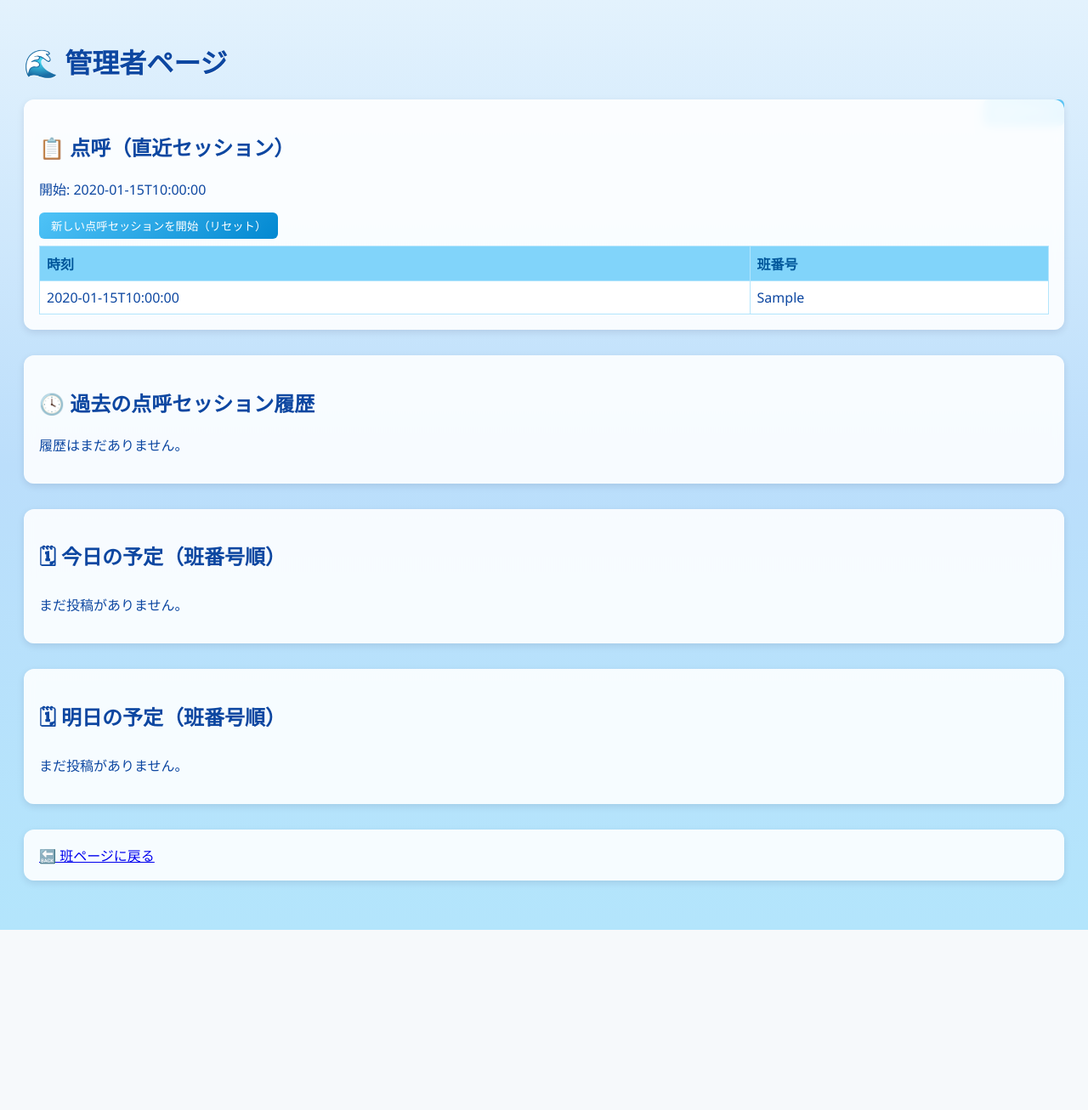
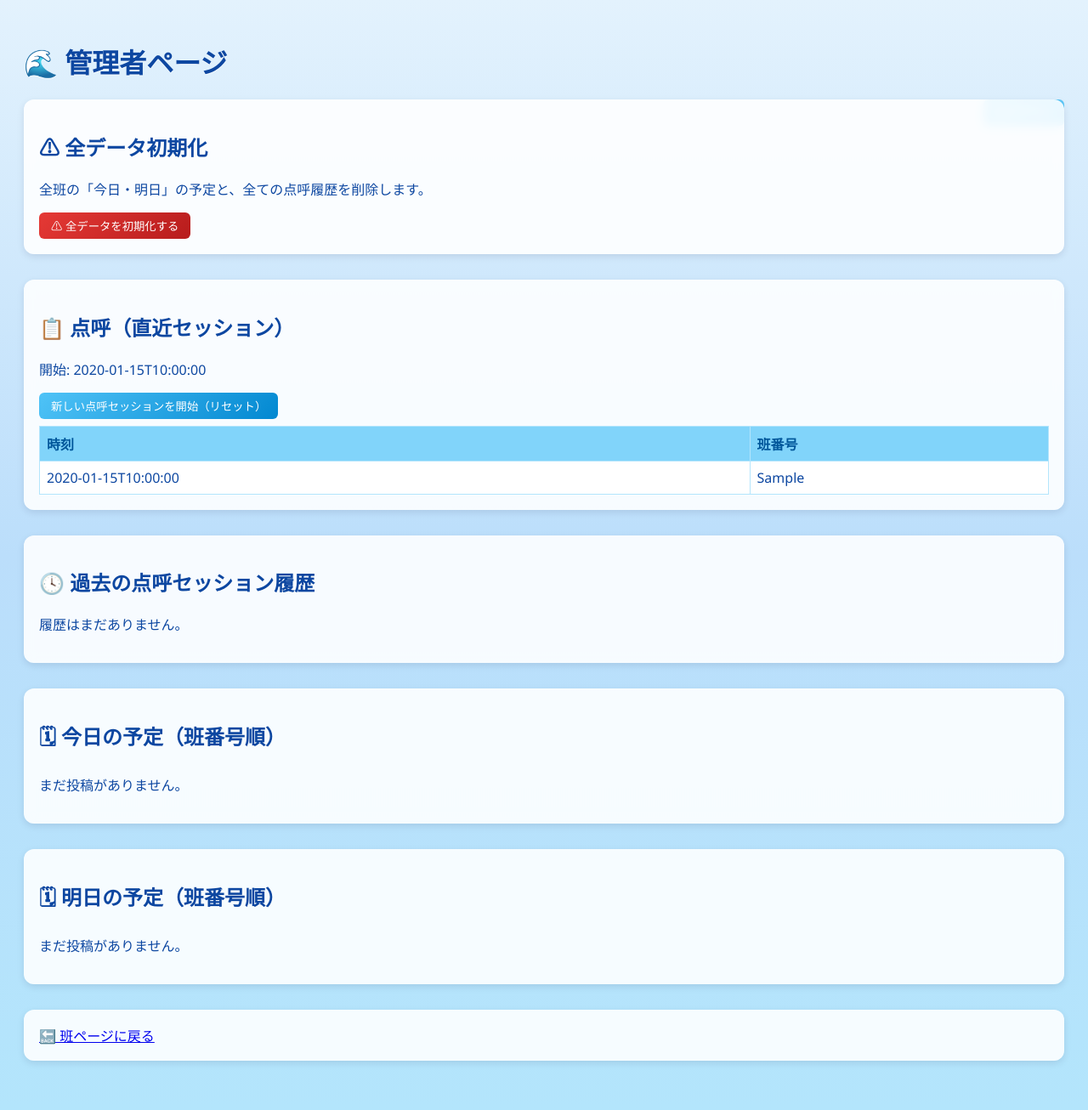
Before and after one commit to phantomDIS/kaisei_attendance, a Flask app: page /admin in a window 1280 px wide. Shown: the whole page at 85% size. Before the commit the page ends 1094 px from the top, so only its background shows below. Run offline with Flask 3, Linux system fonts and the light colour scheme; the visitor is signed in with stand-in values (Sample User, id 1); tables that the repository leaves empty hold one stand-in row (values such as "Sample post").

Commit message:
add full reset button

```diff
--- a/app.py
+++ b/app.py
@@ -366,6 +366,24 @@ def admin_comment(day, index):
 
     return redirect(url_for("admin"))
 
+@app.route("/admin_reset_all", methods=["POST"])
+def admin_reset_all():
+    # 管理者だけ
+    if session.get("user") != "admin":
+        return redirect(url_for("login"))
+
+    # 消す順番が大事（外部キーの関係）
+    AttendanceEntry.query.delete()
+    AttendanceSession.query.delete()
+    Schedule.query.delete()
+    db.session.commit()
+
+    # 新しい点呼セッションを1つ作っておく
+    get_latest_session(create_if_missing=True)
+
+    return redirect(url_for("admin"))
+
+
 
 # ============ サーバー起動 ============
 
--- a/templates/admin.html
+++ b/templates/admin.html
@@ -22,23 +22,60 @@
     table { width: 100%; border-collapse: collapse; margin-top: 8px; }
     th, td { border: 1px solid #b3e5fc; padding: 8px; text-align: left; background: #fff; }
     th { background: #81d4fa; color: #01579b; }
-    textarea { width: 100%; min-height: 60px; border: 1px solid #81d4fa; border-radius: 6px; padding: 6px; }
+    textarea {
+      width: 100%;
+      min-height: 60px;
+      border: 1px solid #81d4fa;
+      border-radius: 6px;
+      padding: 6px;
+    }
     button {
-      padding: 6px 14px; border-radius: 6px; border: none;
-      background: linear-gradient(135deg, #4fc3f7, #0288d1); color: #fff; cursor: pointer;
+      padding: 6px 14px;
+      border-radius: 6px;
+      border: none;
+      background: linear-gradient(135deg, #4fc3f7, #0288d1);
+      color: #fff;
+      cursor: pointer;
     }
-    button:hover { background: linear-gradient(135deg, #81d4fa, #0277bd); }
+    button:hover {
+      background: linear-gradient(135deg, #81d4fa, #0277bd);
+    }
+    .danger-btn {
+      background: linear-gradient(135deg, #e53935, #b71c1c);
+    }
+    .danger-btn:hover {
+      background: linear-gradient(135deg, #ef5350, #b71c1c);
+    }
     details {
-      background: #e1f5fe; border-left: 5px solid #4fc3f7; border-radius: 8px; padding: 10px 12px; margin-top: 12px;
+      background: #e1f5fe;
+      border-left: 5px solid #4fc3f7;
+      border-radius: 8px;
+      padding: 10px 12px;
+      margin-top: 12px;
     }
     summary { cursor: pointer; font-weight: 700; color: #01579b; }
-    .logout { float: right; background: linear-gradient(135deg, #81d4fa, #4fc3f7); }
-    .logout:hover { background: linear-gradient(135deg, #4fc3f7, #01579b); }
+    .logout {
+      float: right;
+      background: linear-gradient(135deg, #81d4fa, #4fc3f7);
+    }
+    .logout:hover {
+      background: linear-gradient(135deg, #4fc3f7, #01579b);
+    }
   </style>
 </head>
 <body>
   <h1>🌊 管理者ページ</h1>
   <a href="{{ url_for('logout') }}"><button class="logout">ログアウト</button></a>
+
+  <!-- 全データ初期化 -->
+  <div class="section">
+    <h2>⚠ 全データ初期化</h2>
+    <p>全班の「今日・明日」の予定と、全ての点呼履歴を削除します。</p>
+    <form action="{{ url_for('admin_reset_all') }}" method="post"
+          onsubmit="return confirm('本当に全データを初期化しますか？この操作は元に戻せません。');">
+      <button type="submit" class="danger-btn">⚠ 全データを初期化する</button>
+    </form>
+  </div>
 
   <!-- 直近の点呼セッション -->
   <div class="section">
```
